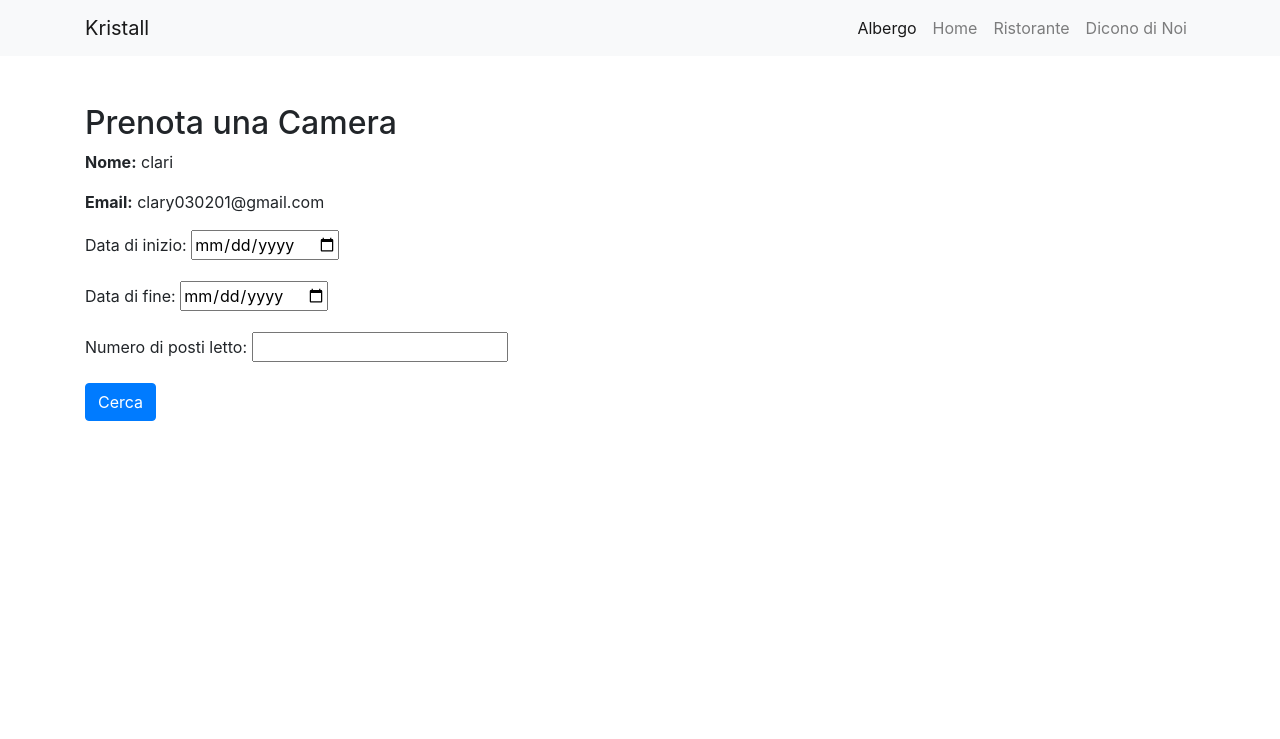
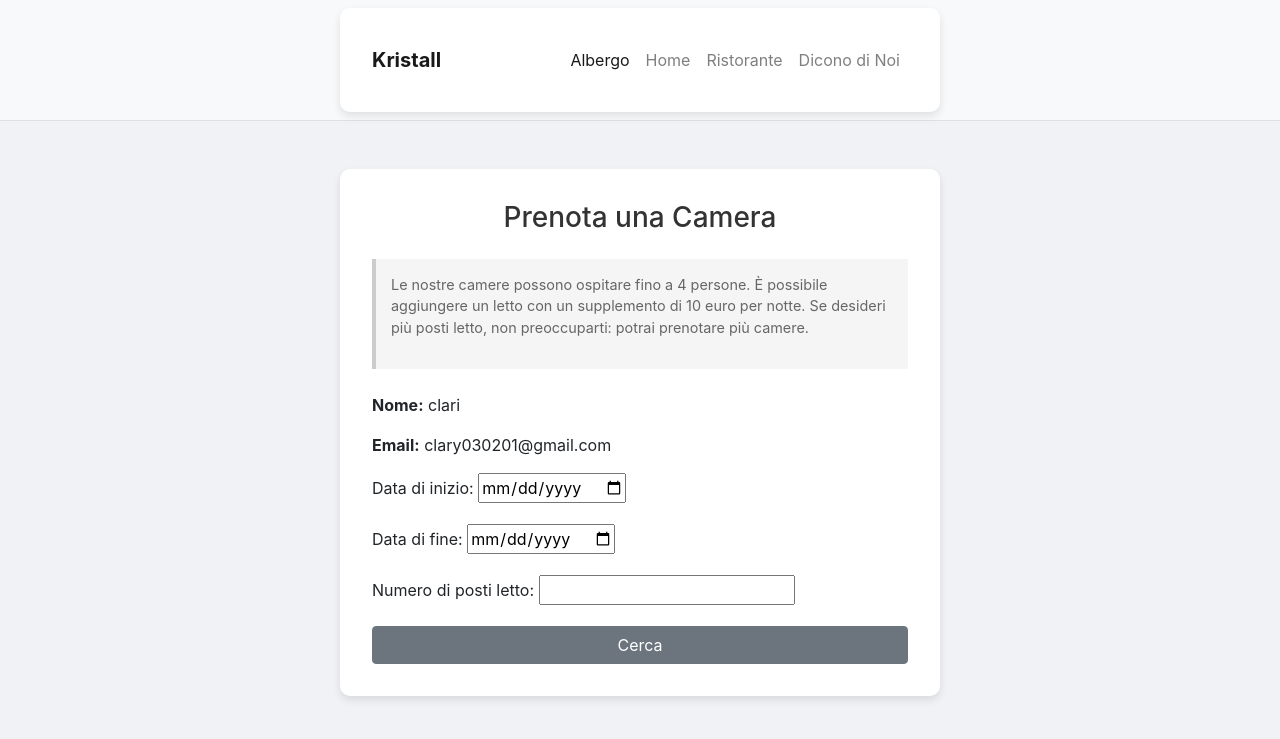
Before and after one commit to ClariCavazzuti/esame_tecnologie_web, a Django app: page /core/search_rooms in a window 1280 px wide. Shown: the top 739 px of the page. Run offline with Django 5.2, Linux system fonts and the light colour scheme; a user stored in the database is signed in; some libraries are stand-ins or nearby versions.

Commit message:
ora non è possibile prenotare a qualsiasi orario

```diff
--- a/core/forms.py
+++ b/core/forms.py
@@ -3,7 +3,7 @@ from django import forms
 from .models import RoomBooking, TavoloBooking, Recensione
 from django.contrib.auth.models import User
 from django.contrib.auth.forms import UserCreationForm
-
+from datetime import time
 
 class RoomSearchForm(forms.Form):
     """
@@ -36,14 +36,45 @@ class RoomBookingForm(forms.ModelForm):
 
         return cleaned_data
 
+
 class TavoloBookingForm(forms.ModelForm):
+
+    # Definire le opzioni di orario (dalle 12:00 alle 15:00 e dalle 19:30 alle 22:00)
+    ORARI_DISPONIBILI = [
+        ('12:00', '12:00'),
+        ('12:30', '12:30'),
+        ('13:00', '13:00'),
+        ('13:30', '13:30'),
+        ('14:00', '14:00'),
+        ('14:30', '14:30'),
+        ('15:00', '15:00'),
+        ('19:30', '19:30'),
+        ('20:00', '20:00'),
+        ('20:30', '20:30'),
+        ('21:00', '21:00'),
+        ('21:30', '21:30'),
+        ('22:00', '22:00'),
+    ]
+
+    orario_arrivo = forms.ChoiceField(choices=ORARI_DISPONIBILI)
+
     class Meta:
         model = TavoloBooking
         fields = ['data', 'orario_arrivo', 'tipo_pasto', 'numero_persone', 'numero_telefono', 'note']
         widgets = {
             'data': forms.DateInput(attrs={'type': 'date'}),
-            'orario_arrivo': forms.TimeInput(format='%H:%M', attrs={'type': 'time'}),
         }
+
+    def clean_orario_arrivo(self):
+        orario = self.cleaned_data['orario_arrivo']
+        orario_time = time.fromisoformat(orario)
+
+        # Controlla se l'orario è nelle fasce orarie desiderate
+        if not ((time(12, 0) <= orario_time <= time(15, 0)) or (time(19, 30) <= orario_time <= time(22, 0))):
+            raise forms.ValidationError("L'orario di arrivo deve essere tra le 12:00 e le 15:00 o tra le 19:30 e le 22:00.")
+
+        return orario
+
 
 class RecensioneForm(forms.ModelForm):
     class Meta:
--- a/core/templates/core/search_rooms.html
+++ b/core/templates/core/search_rooms.html
@@ -7,10 +7,61 @@
     <!-- Bootstrap CSS -->
     <link href="https://maxcdn.bootstrapcdn.com/bootstrap/4.5.2/css/bootstrap.min.css" rel="stylesheet">
 
+    <style>
+        body {
+            background-color: #f0f2f5;
+        }
+        .navbar {
+            background-color: #f8f9fa;
+            border-bottom: 1px solid #e0e0e0;
+        }
+        .navbar-brand {
+            font-weight: bold;
+            color: #333;
+        }
+        .navbar-nav .nav-link {
+            color: #555;
+        }
+        .container {
+            background-color: #fff;
+            padding: 2rem;
+            border-radius: 10px;
+            box-shadow: 0 4px 8px rgba(0, 0, 0, 0.1);
+            max-width: 600px;
+        }
+        h2 {
+            color: #333;
+            margin-bottom: 1.5rem;
+            font-size: 1.75rem;
+            text-align: center;
+        }
+        .info-text {
+            background-color: #f5f5f5;
+            border-left: 4px solid #cccccc;
+            padding: 15px;
+            margin-bottom: 1.5rem;
+            font-size: 0.9rem;
+            color: #666;
+        }
+        .btn-primary {
+            background-color: #6c757d;
+            border-color: #6c757d;
+            width: 100%;
+        }
+        .btn-primary:hover {
+            background-color: #5a6268;
+            border-color: #545b62;
+        }
+        .error-message {
+            color: red;
+            margin-top: 10px;
+            font-size: 0.9rem;
+        }
+    </style>
 </head>
 <body>
     <!-- Navbar -->
-    <nav class="navbar navbar-expand-lg navbar-light bg-light">
+    <nav class="navbar navbar-expand-lg navbar-light">
         <div class="container">
             <a class="navbar-brand" href="#">Kristall</a>
             <button class="navbar-toggler" type="button" data-toggle="collapse" data-target="#navbarNav" aria-controls="navbarNav" aria-expanded="false" aria-label="Toggle navigation">
@@ -39,12 +90,19 @@
     <div class="container mt-5">
         {% block content %}
         <h2>Prenota una Camera</h2>
-        <form method="post">
+
+        <!-- Informazioni sulle camere -->
+        <div class="info-text">
+            <p>Le nostre camere possono ospitare fino a 4 persone. È possibile aggiungere un letto con un supplemento di 10 euro per notte. Se desideri più posti letto, non preoccuparti: potrai prenotare più camere.</p>
+        </div>
+
+        <form id="booking-form" method="post">
             {% csrf_token %}
             <p><strong>Nome:</strong> {{ user.username }}</p>
             <p><strong>Email:</strong> {{ user.email }}</p>
             {{ form.as_p }}
             <button type="submit" class="btn btn-primary">Cerca</button>
+            <div id="error-message" class="error-message" style="display: none;">Errore: hai selezionato troppi posti letto. Riduci il numero o prenota più camere.</div>
         </form>
         {% endblock %}
     </div>
@@ -54,12 +112,16 @@
     <script src="https://cdn.jsdelivr.net/npm/@popperjs/core@2.11.6/dist/umd/popper.min.js"></script>
     <script src="https://stackpath.bootstrapcdn.com/bootstrap/4.5.2/js/bootstrap.min.js"></script>
 
-    <!-- Custom Script for Form Submission -->
+    <!-- Custom Script for Form Validation -->
     <script>
-        // Imposta la data minima per i campi data a oggi
-        const today = new Date().toISOString().split('T')[0];
-        document.getElementById('check_in_date').setAttribute('min', today);
-        document.getElementById('check_out_date').setAttribute('min', today);
+        document.getElementById('booking-form').addEventListener('submit', function(event) {
+            // Supponiamo che ci sia un campo chiamato 'posti_letto' nel form che rappresenta il numero di posti letto selezionati
+            const postiLetto = parseInt(document.getElementById('id_posti_letto').value); // Sostituisci 'id_posti_letto' con l'id reale del campo
+            if (postiLetto > 4) {
+                event.preventDefault(); // Impedisce l'invio del form
+                document.getElementById('error-message').style.display = 'block'; // Mostra il messaggio di errore
+            }
+        });
     </script>
 </body>
 </html>
```
Also changed, not shown: core/templates/core/prenotazione_tavolo.html (+83 -5 lines), core/templates/core/room_search_results.html (+0 -7 lines), db.sqlite3.
